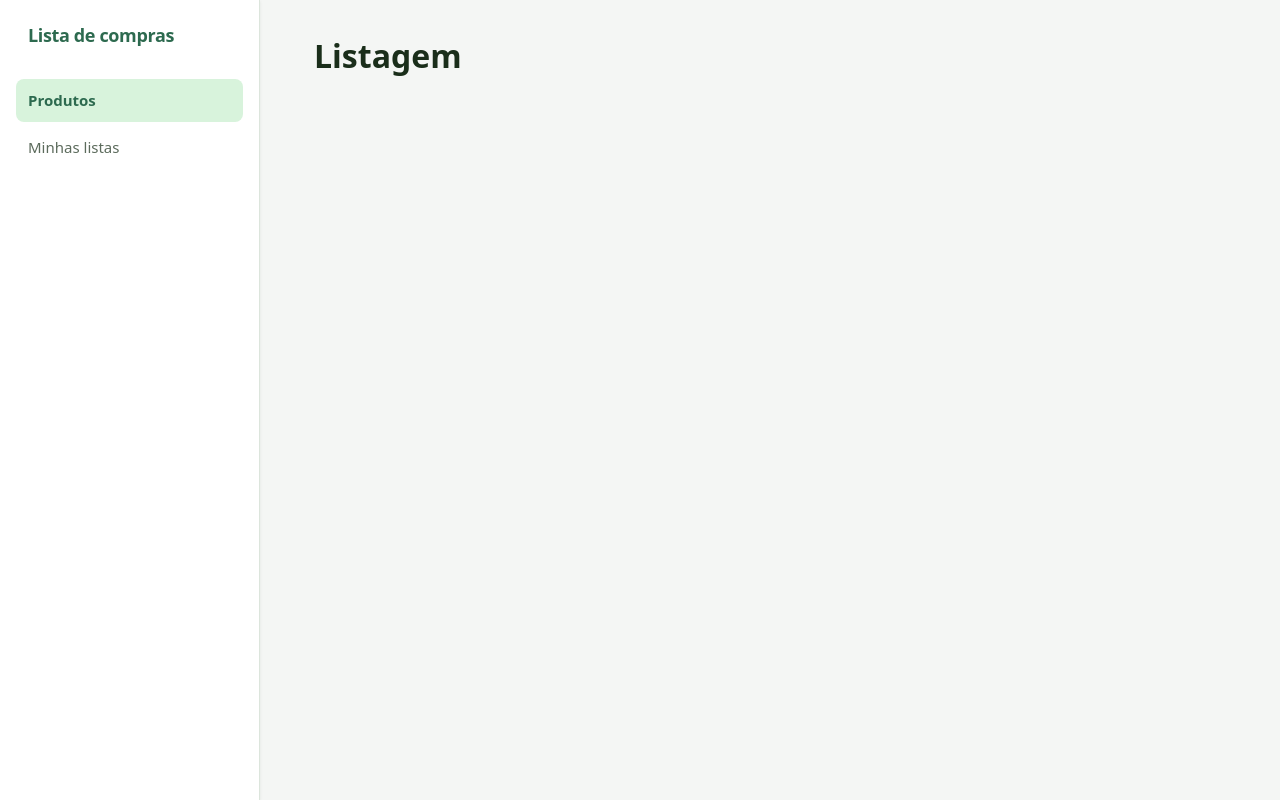
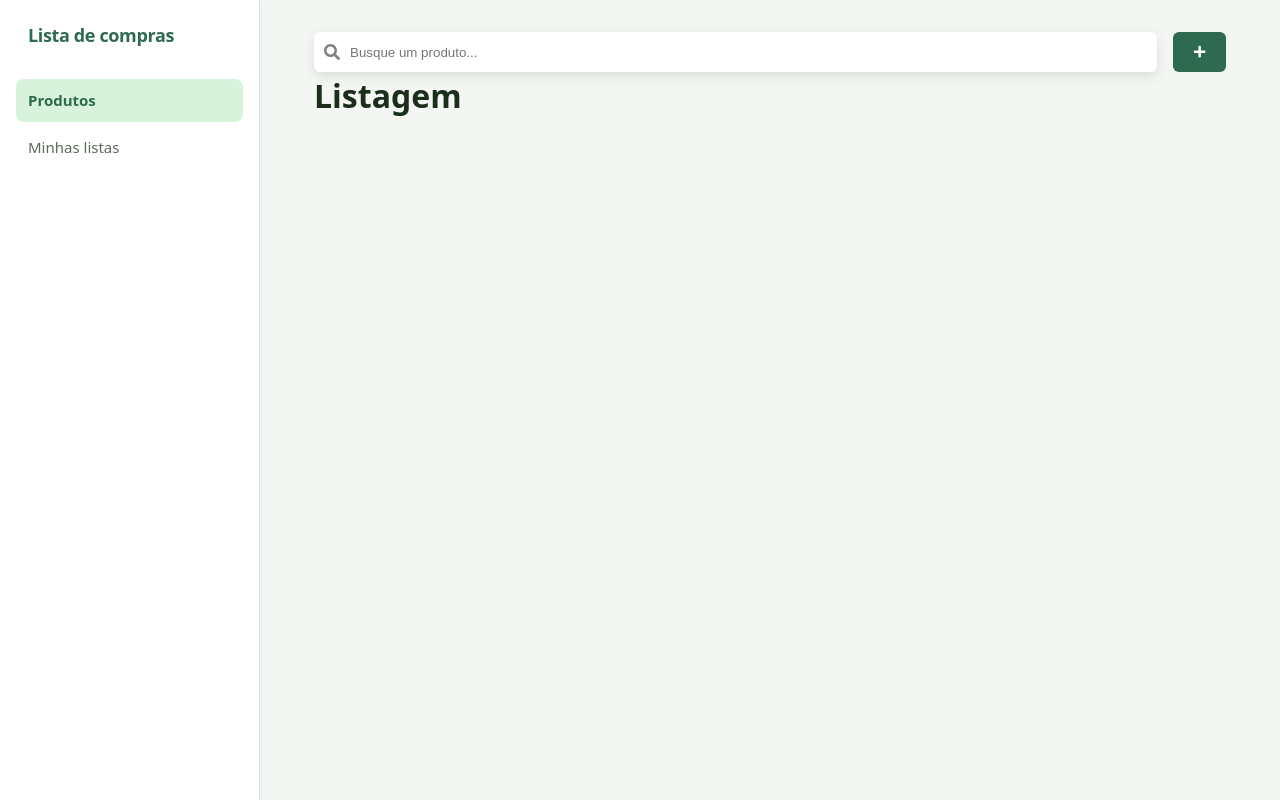
Before and after one commit to JoaoPauloRS-txt/Lista-de-compras, a React (Vite) app in the folder frontend/: page / in a window 1280 px wide. Built offline with nearby package versions, Linux system fonts and the light colour scheme.

Commit message:
feat: adds Header to the home page

```diff
--- a/frontend/src/Components/header/header.tsx
+++ b/frontend/src/Components/header/header.tsx
@@ -1,9 +1,17 @@
 import { FaSearch } from "react-icons/fa";
 import { Input } from "../Input/input";
 import { CreateProductButton } from "./create-product-button/create-product-button";
+import { useState } from "react";
+import { Modal } from "../modal/modal";
 
 export const Header = () => {
+  const [isOpenCreateProductModal, setIsOpenCreateProductModal] =
+    useState(false);
+  function handleCreateProduct() {
+    setIsOpenCreateProductModal(true);
+  }
   return (
+    <>
       <header
         style={{
           display: "flex",
@@ -13,9 +21,17 @@ export const Header = () => {
         }}
       >
         <Input placeholder="Busque um produto..." icon={<FaSearch />} />
-      <CreateProductButton
-        onCreate={() => console.log("Create product clicked")}
-      />
+        <CreateProductButton onCreate={handleCreateProduct} />
       </header>
+      {isOpenCreateProductModal && (
+        <Modal
+          title="Criar produto"
+          isOpen={isOpenCreateProductModal}
+          onClose={() => setIsOpenCreateProductModal(false)}
+        >
+          teste de modal
+        </Modal>
+      )}
+    </>
   );
 };
--- a/frontend/src/pages/home.tsx
+++ b/frontend/src/pages/home.tsx
@@ -1,3 +1,10 @@
+import { Header } from "../Components/header/header";
+
 export function Home() {
-  return <h1>Listagem</h1>;
+  return (
+    <>
+      <Header />
+      <h1>Listagem</h1>
+    </>
+  );
 }
```
Lines whose indentation alone changed are shown as unchanged.
